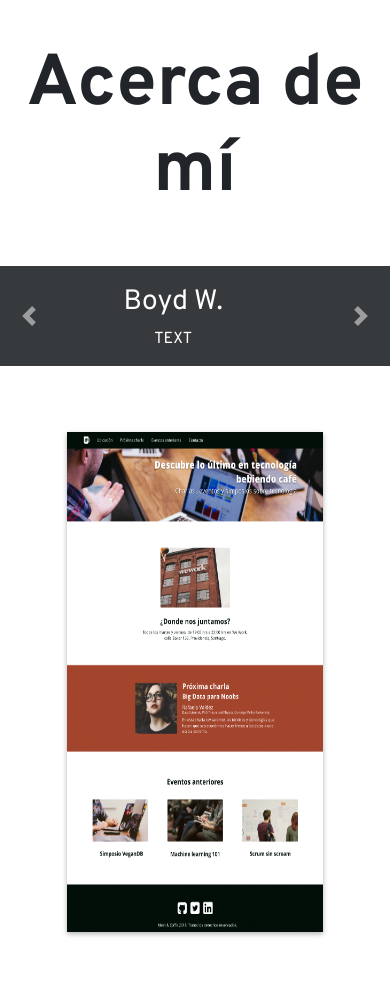
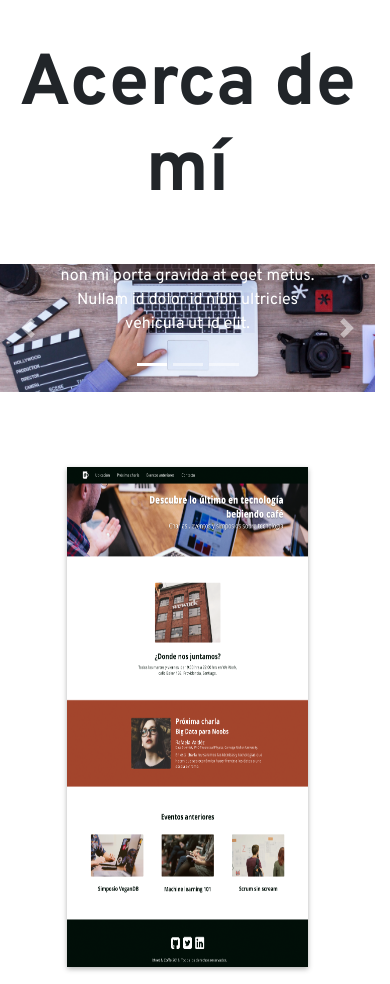
Before and after one commit to jerichox-uc/portafolio1, a plain HTML site: page index.html in a window 390 px wide. Shown: the part 780-1764 px from the top of the page. Drawn offline with nearby package versions, Linux system fonts and the light colour scheme; a script that the page names is missing.

Commit message:
cambio final

```diff
--- a/Assets/Css/style.css
+++ b/Assets/Css/style.css
@@ -159,7 +159,7 @@ display: flex;
 }
 
 header {
-  background-image: url('../img/IMG_1935.jpg');
+  background-image: url('../img/victor.jpg');
   background-repeat: no-repeat;
   background-size: cover;
   background-position: left;
@@ -167,13 +167,23 @@ header {
   margin-top: none !important;
 }
 #carru {background-color: #373A3C}
-.carousel{
-  margin-top: 50px;
+
 }
-.carousel-inner{
-  height: 100px;
+#carru h1.exp {color: #FFFFFF
+text-align: center}
+
+
+* {margin: 0}
+.carousel-inner > .item > img {
+  object-fit: scale-down;
+  height: 50vh;
+  width: 100%;
 }
-.carousel-caption{
-  color: #fff;
-  top: 50%;
+div.row{
+   margin-right: 0px;
+   margin-top: 0px;
 }
+
+div.container-fluid{
+   padding-right: 0px;
+}
--- a/index.html
+++ b/index.html
@@ -1,6 +1,5 @@
 <!DOCTYPE html>
-<html lang="en">
-
+<html lang="es">
 <head>
   <meta charset="UTF-8">
   <meta name="viewport" content="width=device-width, initial-scale=1.0">
@@ -12,9 +11,12 @@
   <link rel="stylesheet" href="assets/css/style.css">
   <title>Portafolio Víctor Saavedra</title>
 </head>
+<body>
 
-<body>
-<!-- NAV BAR -->
+
+  <div class="container-fluid">
+  	<div class="row">
+  		<div class="col-md-12" style="padding: 0;">
         <nav class="navbar navbar-expand-lg navbar-dark bg-dark static-top">
           <div class="container">
             <a class="navbar-brand" href="#">
@@ -43,8 +45,9 @@
             </div>
           </div>
         </nav>
+        <div class="row">
+  				<div class="col-md-12" style="padding: 0;">
 
-  <!-- Header -->
             <header class="hero text-light text-right pt-5 mt-5">
               <div class="container">
                 <h1 class="display-1 font-weight-bold my-5">VICTOR SAAVEDRA</h1>
@@ -52,7 +55,12 @@
 
               </div>
             </header>
-<!-- Sobre Mi -->
+
+</div>
+            </div>
+  			<div class="row">
+  				<div class="col-md-12">
+
             <section id="about" class="container text-center my-5">
               <h2 class="display-3 font-weight-bold my-4">Acerca de mí</h2>
                 <div class="d-none d-lg-block">
@@ -73,64 +81,67 @@
 
 
               </section>
-<!-- Mi experiencia  -->
-<section id="carru">
 
-  <div id="carouselExampleControls" class="carousel slide" data-ride="carousel">
+
+
+
+
+  				</div>
+  			</div>
+  			<div class="row">
+  				<div class="col-md-12">
+  					<div class="carousel slide" id="carousel-926006">
+  						<ol class="carousel-indicators">
+  							<li data-slide-to="0" data-target="#carousel-926006" class="active">
+  							</li>
+  							<li data-slide-to="1" data-target="#carousel-926006">
+  							</li>
+  							<li data-slide-to="2" data-target="#carousel-926006">
+  							</li>
+  						</ol>
   						<div class="carousel-inner">
   							<div class="carousel-item active">
+  								<img class="d-block w-100" alt="Carousel Bootstrap First" src="assets/img/guionista.jpg" />
   								<div class="carousel-caption">
-          <h3>Boyd W.</h3>
-          <p>TEXT</p>
+  									<h4>
+  										GUIONISTA DE TELEVISION
+  									</h4>
+  									<p>
+  										Cras justo odio, dapibus ac facilisis in, egestas eget quam. Donec id elit non mi porta gravida at eget metus. Nullam id dolor id nibh ultricies vehicula ut id elit.
+  									</p>
   								</div>
   							</div>
   							<div class="carousel-item">
+  								<img class="d-block w-100" alt="Carousel Bootstrap Second" src="assets/img/construccion-header.jpg" />
   								<div class="carousel-caption">
-          <h3>Diane L</h3>
-          <p>TEXT</p>
+  									<h4>
+  										CONSTRUCTOR
+  									</h4>
+  									<p>
+  										Cras justo odio, dapibus ac facilisis in, egestas eget quam. Donec id elit non mi porta gravida at eget metus. Nullam id dolor id nibh ultricies vehicula ut id elit.
+  									</p>
   								</div>
   							</div>
   							<div class="carousel-item">
+  								<img class="d-block w-100" alt="Carousel Bootstrap Third" src="assets/img/araña2.jpg" />
   								<div class="carousel-caption">
-          <h3>Randall L</h3>
-          <p>TEXT</p>
+  									<h4>
+  										EXTERMINADOR DE ARAÑAS
+  									</h4>
+  									<p>
+  										Cras justo odio, dapibus ac facilisis in, egestas eget quam. Donec id elit non mi porta gravida at eget metus. Nullam id dolor id nibh ultricies vehicula ut id elit.
+  									</p>
   								</div>
   							</div>
-      <div class="carousel-item">
-        <div class="carousel-caption">
-          <h3>John D.</h3>
-          <p>TEXT</p>
-        </div>
-      </div>
-      <div class="carousel-item">
-        <div class="carousel-caption">
-          <h3>Jody B.</h3>
-          <p>TEXT</p>
+  						</div> <a class="carousel-control-prev" href="#carousel-926006" data-slide="prev"><span class="carousel-control-prev-icon"></span> <span class="sr-only">Previous</span></a> <a class="carousel-control-next" href="#carousel-926006" data-slide="next"><span class="carousel-control-next-icon"></span> <span class="sr-only">Next</span></a>
   					</div>
   				</div>
   			</div>
-    <a
-      class="carousel-control-prev"
-      href="#carouselExampleControls"
-      role="button"
-      data-slide="prev"
-    >
-      <span class="carousel-control-prev-icon" aria-hidden="true"></span>
-      <span class="sr-only">Previous</span>
-    </a>
-    <a
-      class="carousel-control-next"
-      href="#carouselExampleControls"
-      role="button"
-      data-slide="next"
-    >
-      <span class="carousel-control-next-icon" aria-hidden="true"></span>
-      <span class="sr-only">Next</span>
-    </a>
-  </div>
-</section>
+  			<div class="row">
+  				<div class="col-md-12">
+            <section id="trabajos">
+            <h1 style="text-align: center; color: #00000"></h1>
 
-<section id="trabajos">
 
               <div id="total" class="total">
 
@@ -173,10 +184,11 @@
             </section>
 
 
-
-
-
-
+  				</div>
+  			</div>
+  		</div>
+  	</div>
+  </div>
 
   <section id="contacto">
 
@@ -206,22 +218,20 @@
 
     <hr>
 
+
   <section id="fut">
     <footer>
       <h2>Vitoco El Loco</h2>
-      <i class="fab fa-github-square fa-4x"></i>
-      <i class="fab fa-linkedin fa-4x"></i>
-      <i class="fab fa-twitter-square fa-4x"></i>
-      <i class="fab fa-facebook-square fa-4x"></i>
+      <a href="https://github.com/jerichox-uc"><i class="fab fa-github-square fa-4x"></i></a>
+      <a href="https://linkedin.com/victorsaavedravasquez"><i class="fab fa-linkedin fa-4x"></i></a>
+    <a href="https://twitter.com/jerichox"> <i class="fab fa-twitter-square fa-4x"></i></a>
+    <a href="https://facebook.com/jerichox">  <i class="fab fa-facebook-square fa-4x"></i></a>
 
 
     </footer>
   </section>
-
-
   <script src="https://code.jquery.com/jquery-3.4.1.slim.min.js" integrity="sha384-J6qa4849blE2+poT4WnyKhv5vZF5SrPo0iEjwBvKU7imGFAV0wwj1yYfoRSJoZ+n" crossorigin="anonymous"></script>
   <script src="https://cdn.jsdelivr.net/npm/popper.js@1.16.0/dist/umd/popper.min.js" integrity="sha384-Q6E9RHvbIyZFJoft+2mJbHaEWldlvI9IOYy5n3zV9zzTtmI3UksdQRVvoxMfooAo" crossorigin="anonymous"></script>
   <script src="https://stackpath.bootstrapcdn.com/bootstrap/4.4.1/js/bootstrap.min.js" integrity="sha384-wfSDF2E50Y2D1uUdj0O3uMBJnjuUD4Ih7YwaYd1iqfktj0Uod8GCExl3Og8ifwB6" crossorigin="anonymous"></script>
 </body>
-
 </html>
```
Also changed, not shown: Assets/Img/araña.jpg (added), Assets/Img/araña2.jpg (added), Assets/Img/construccion-header.jpg (added), Assets/Img/guionista.jpg (added), Assets/Img/victor.jpg (added), 1 other file. Lines whose indentation alone changed are shown as unchanged.
